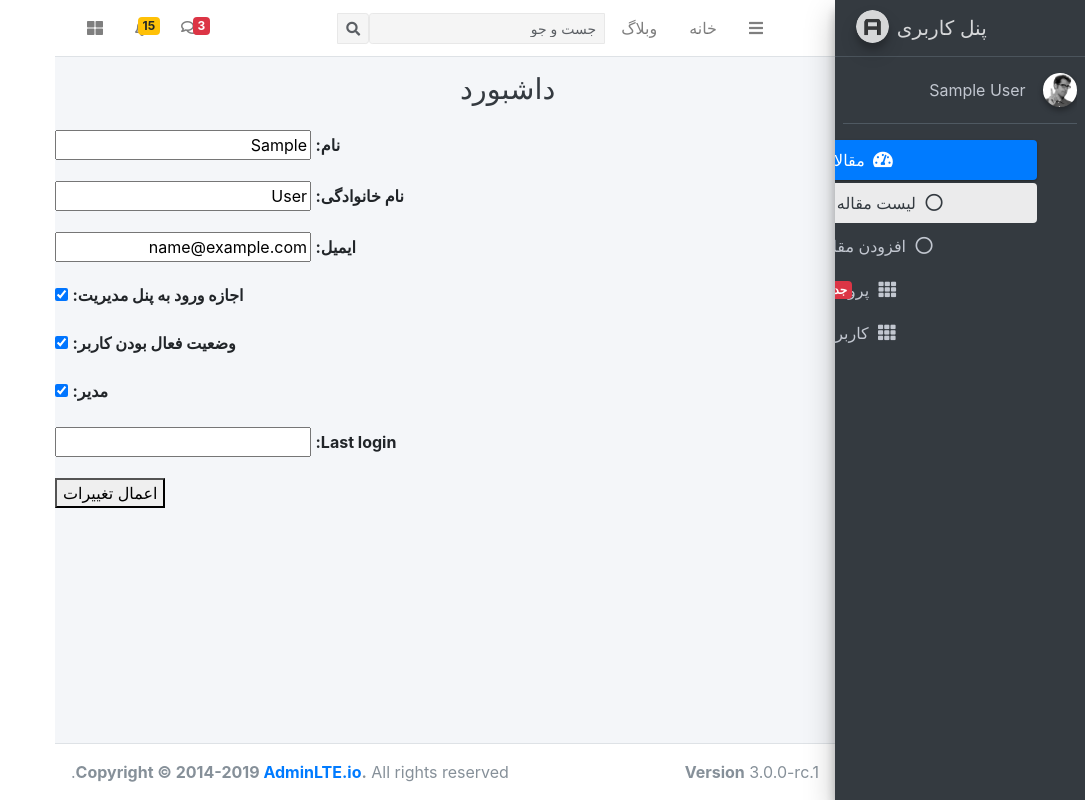
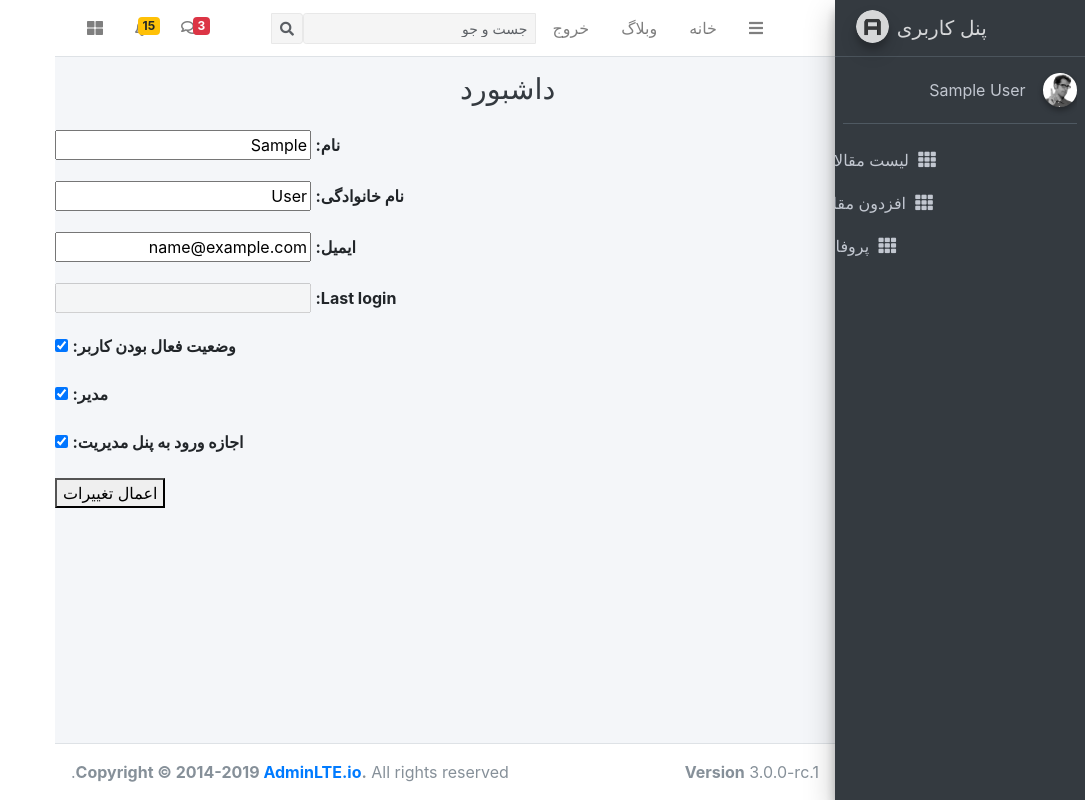
Before and after one commit to MohammadBohluli/blog, a Django app: page /accounts/profile/1 in a window 1280 px wide. Shown: the whole page, without its empty margins (195-1280 px from the left). Run offline with Django 4.2, Linux system fonts and the light colour scheme; the visitor is signed in with stand-in values (Sample User, id 1); data comes from the database, SQL or seed files in the repository; some libraries are stand-ins or nearby versions.

Commit message:
feat: implement view for edit users profile

```diff
--- a/core/accounts/forms.py
+++ b/core/accounts/forms.py
@@ -46,17 +46,3 @@ class CreatePostForm(forms.ModelForm):
     class Meta:
         model = Post
         exclude = ["author", "slug", "published_at"]
-
-
-class ProfileUserForm(forms.ModelForm):
-    class Meta:
-        model = get_user_model()
-        fields = [
-            "first_name",
-            "last_name",
-            "email",
-            "is_staff",
-            "is_active",
-            "is_superuser",
-            "last_login",
-        ]
--- a/core/accounts/mixins.py
+++ b/core/accounts/mixins.py
@@ -11,3 +11,22 @@ class AccessOwnUserProfileMixin:
         if user.id != request.user.id:
             return PermissionDenied
         return super().dispatch(request, *args, **kwargs)
+
+
+class LimitAccessUserProfileFieldMixin:
+    """This mixin limited access to special fields"""
+
+    def dispatch(self, request, *args, **kwargs):
+        self.fields = [
+            "first_name",
+            "last_name",
+            "email",
+            "last_login",
+        ]
+        if self.request.user.is_superuser:
+            self.fields += [
+                "is_active",
+                "is_superuser",
+                "is_staff",
+            ]
+        return super().dispatch(request, *args, **kwargs)
--- a/core/accounts/views.py
+++ b/core/accounts/views.py
@@ -1,5 +1,6 @@
+from django.db.models.query import QuerySet
 from typing import Any
-from django.db.models.query import QuerySet
+
 from .forms import (
     CustomUserCreationForm,
     CustomPasswordChangeForm,
@@ -7,7 +8,6 @@ from .forms import (
     CustomSetPasswordForm,
     LoginForm,
     CreatePostForm,
-    ProfileUserForm,
 )
 from django.contrib.auth import (
     authenticate,
@@ -16,11 +16,12 @@ from django.contrib.auth import (
     get_user_model,
     update_session_auth_hash,
 )
-from django.views.generic import ListView, UpdateView, FormView
+from django.views.generic import ListView, UpdateView
 from django.contrib.auth.mixins import LoginRequiredMixin
 from django.contrib.sites.shortcuts import get_current_site
 from django.contrib.auth.decorators import login_required
 from django.contrib import messages
+from django.contrib.messages.views import SuccessMessageMixin
 from django.utils.http import urlsafe_base64_encode, urlsafe_base64_decode
 from django.utils.encoding import force_bytes, force_str
 from django.shortcuts import render, redirect, get_object_or_404
@@ -28,7 +29,7 @@ from django.template.loader import render_to_string
 from django.core.mail import EmailMessage
 from .tokens import account_activation_token
 from blog.models import Post
-from .mixins import AccessOwnUserProfileMixin
+from .mixins import AccessOwnUserProfileMixin, LimitAccessUserProfileFieldMixin
 
 
 #################################
@@ -235,11 +236,26 @@ class PostList(LoginRequiredMixin, ListView):
 #################################
 ##### Profile Page
 #################################
-class ProfileView(LoginRequiredMixin, AccessOwnUserProfileMixin, UpdateView):
+class ProfileView(
+    LoginRequiredMixin,
+    AccessOwnUserProfileMixin,
+    LimitAccessUserProfileFieldMixin,
+    SuccessMessageMixin,
+    UpdateView,
+):
+    """This view for edit profile user"""
+
     model = get_user_model()
     template_name = "pages/accounts/profile.html"
     pk_url_kwarg = "user_id"
-    form_class = ProfileUserForm
+    success_message = "پروفایل شما با موفقیت بروز رسانی شد"
+
+    def get_form(self, form_class=None):
+        if form_class is None:
+            form_class = self.get_form_class()
+        form = super().get_form(form_class)
+        form.fields["last_login"].disabled = True
+        return form
 
 
 #################################
--- a/core/templates/pages/accounts/base_panel.html
+++ b/core/templates/pages/accounts/base_panel.html
@@ -50,6 +50,9 @@
                 </li>
                 <li class="nav-item d-none d-sm-inline-block">
                     <a href="{% url 'blog:post_list' %}" class="nav-link">وبلاگ</a>
+                </li>
+                <li class="nav-item d-none d-sm-inline-block">
+                    <a href="{% url 'accounts:logout' %}" class="nav-link">خروج</a>
                 </li>
             </ul>
 
@@ -192,45 +195,22 @@
                 <nav class="mt-2">
                     <ul class="nav nav-pills nav-sidebar flex-column" data-widget="treeview" role="menu"
                         data-accordion="false">
-                        <!-- Add icons to the links using the .nav-icon class
-               with font-awesome or any other icon font library -->
-                        <li class="nav-item has-treeview menu-open">
-                            <a href="#" class="nav-link active">
-                                <i class="nav-icon fas fa-tachometer-alt"></i>
-                                <p>
-                                    مقالات
-                                    <i class="right fas fa-angle-left"></i>
-                                </p>
+                        <li class="nav-item">
+                            <a href="{% url 'accounts:home_panel' %}" class="nav-link">
+                                <i class="nav-icon fas fa-th"></i>
+                                <p>لیست مقالات</p>
                             </a>
-                            <ul class="nav nav-treeview">
-                                <li class="nav-item">
-                                    <a href="./index.html" class="nav-link active">
-                                        <i class="far fa-circle nav-icon"></i>
-                                        <p>لیست مقاله ها</p>
-                                    </a>
-                                </li>
-                                <li class="nav-item">
-                                    <a href="./index2.html" class="nav-link">
-                                        <i class="far fa-circle nav-icon"></i>
-                                        <p>افزودن مقاله</p>
-                                    </a>
-                                </li>
-                            </ul>
                         </li>
                         <li class="nav-item">
-                            <a href="pages/widgets.html" class="nav-link">
+                            <a href="{% url 'accounts:create_post' %}" class="nav-link">
                                 <i class="nav-icon fas fa-th"></i>
-                                <p>
-                                    پروفایل
-                                    <span class="right badge badge-danger">جدید</span>
-                                </p>
+                                <p>افزدون مقاله</p>
                             </a>
                         </li>
-
                         <li class="nav-item">
-                            <a href="pages/widgets.html" class="nav-link">
+                            <a href="{{user.get_absolute_url}}" class="nav-link">
                                 <i class="nav-icon fas fa-th"></i>
-                                <p>کاربران</p>
+                                <p> پروفایل</p>
                             </a>
                         </li>
                     </ul>
```
